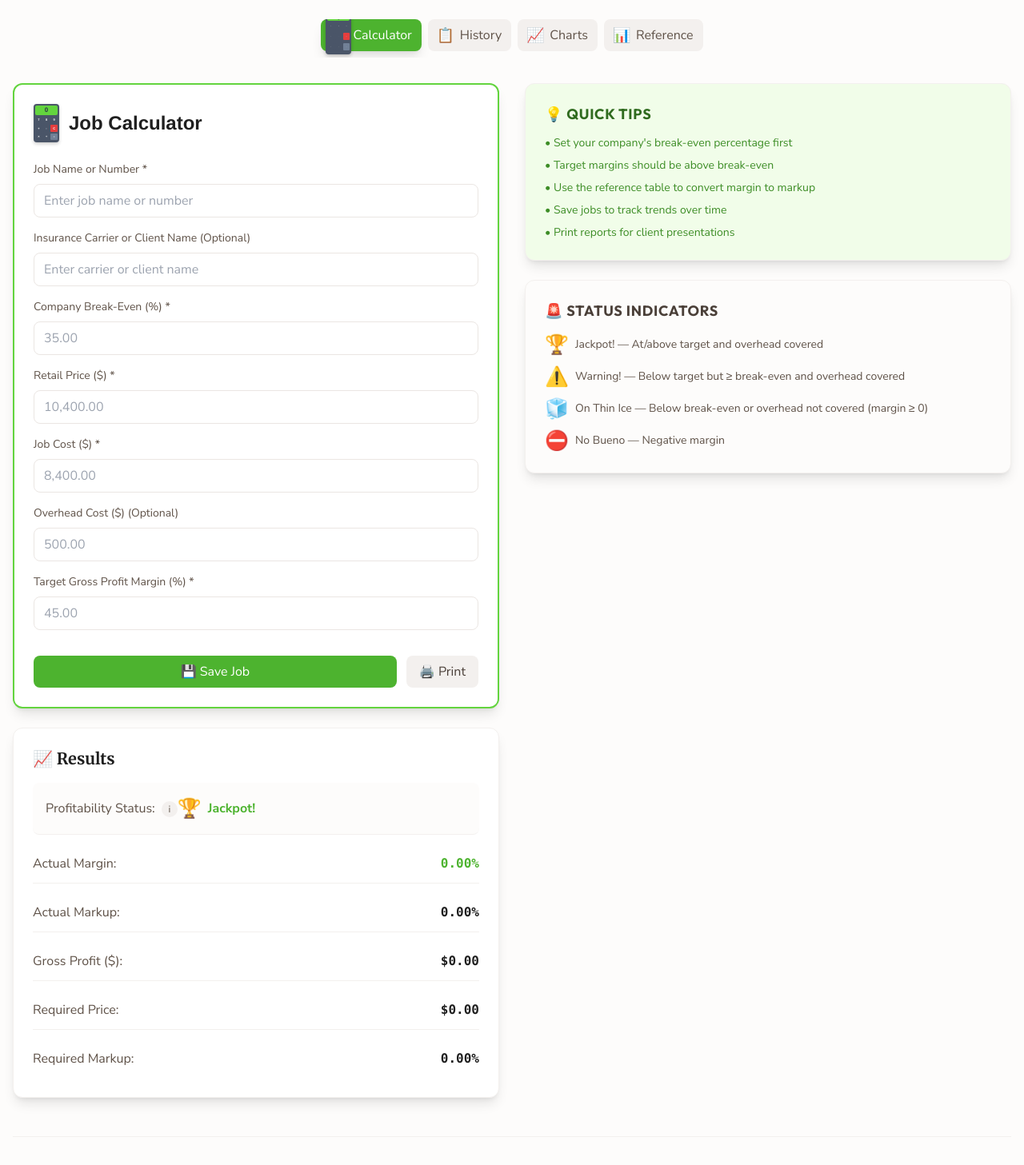
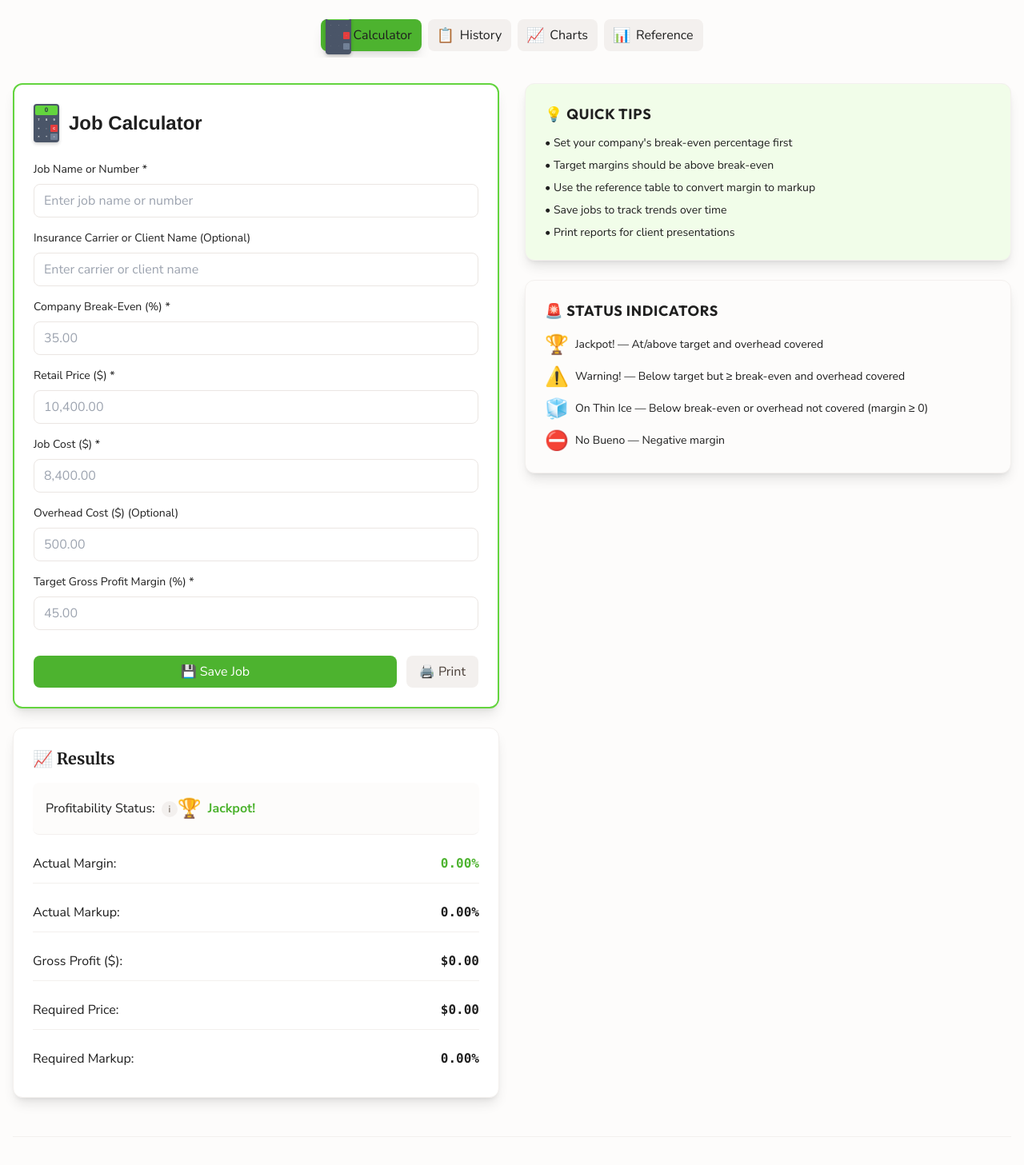
Before and after one commit to KayFernPR/Division-Calculator, a React (Vite) app: page / in a window 1280 px wide. Shown: the part 140-1597 px from the top of the page at 80% size. Built offline with nearby package versions, Linux system fonts and the light colour scheme.

Commit message:
Calculator Icon for Tab and Text colour change

```diff
--- a/src/App.jsx
+++ b/src/App.jsx
@@ -103,9 +103,9 @@ function App() {
               >
                 <span className="mr-2 flex items-center justify-center w-5 h-5">
                   {tab.id === 'calculator' ? (
-                    <div className="calculator-icon flex-shrink-0" style={{width: '20px', height: '20px', fontSize: '2px'}}>
-                      <div className="calc-screen" style={{height: '4px', fontSize: '3px'}}>0</div>
-                      <div className="calc-buttons" style={{height: '14px'}}>
+                    <div className="calculator-icon flex-shrink-0" style={{width: '16px', height: '16px', fontSize: '1px'}}>
+                      <div className="calc-screen" style={{height: '3px', fontSize: '2px'}}>0</div>
+                      <div className="calc-buttons" style={{height: '11px'}}>
                         <div className="calc-btn" style={{fontSize: '1px'}}>7</div>
                         <div className="calc-btn" style={{fontSize: '1px'}}>8</div>
                         <div className="calc-btn" style={{fontSize: '1px'}}>9</div>
@@ -121,7 +121,7 @@ function App() {
                     <span className="text-lg">{tab.icon}</span>
                   )}
                 </span>
-                <span>{tab.label}</span>
+                <span style={{color: '#1F1F1F'}}>{tab.label}</span>
               </button>
             ))}
           </div>
@@ -135,10 +135,10 @@ function App() {
               <Calculator onAddJob={addJob} />
               <div className="space-y-6">
                 <div className="card bg-primary-50 dark:bg-primary-900/20">
-                  <h3 className="text-lg font-semibold text-primary-800 dark:text-primary-200 mb-3 font-subheader">
+                  <h3 className="text-lg font-semibold mb-3 font-subheader" style={{color: '#1F1F1F'}}>
                     💡 Quick Tips
                   </h3>
-                  <ul className="text-sm text-primary-700 dark:text-primary-300 space-y-2">
+                  <ul className="text-sm space-y-2" style={{color: '#1F1F1F'}}>
                     <li>• Set your company's break-even percentage first</li>
                     <li>• Target margins should be above break-even</li>
                     <li>• Use the reference table to convert margin to markup</li>
@@ -148,25 +148,25 @@ function App() {
                 </div>
 
                 <div className="card bg-neutral-50 dark:bg-neutral-800">
-                  <h3 className="text-lg font-semibold text-neutral-800 dark:text-neutral-200 mb-3 font-subheader">
+                  <h3 className="text-lg font-semibold mb-3 font-subheader" style={{color: '#1F1F1F'}}>
                     🚨 Status Indicators
                   </h3>
-                  <div className="space-y-2 text-sm">
+                  <div className="space-y-2 text-sm" style={{color: '#1F1F1F'}}>
                     <div className="flex items-center gap-2">
                       <span className="text-2xl">🏆</span>
-                      <span className="text-neutral-700 dark:text-neutral-300">Jackpot! — At/above target and overhead covered</span>
+                      <span>Jackpot! — At/above target and overhead covered</span>
                     </div>
                     <div className="flex items-center gap-2">
                       <span className="text-2xl">⚠️</span>
-                      <span className="text-neutral-700 dark:text-neutral-300">Warning! — Below target but ≥ break-even and overhead covered</span>
+                      <span>Warning! — Below target but ≥ break-even and overhead covered</span>
                     </div>
                     <div className="flex items-center gap-2">
                       <span className="text-2xl">🧊</span>
-                      <span className="text-neutral-700 dark:text-neutral-300">On Thin Ice — Below break-even or overhead not covered (margin ≥ 0)</span>
+                      <span>On Thin Ice — Below break-even or overhead not covered (margin ≥ 0)</span>
                     </div>
                     <div className="flex items-center gap-2">
                       <span className="text-2xl">⛔</span>
-                      <span className="text-neutral-700 dark:text-neutral-300">No Bueno — Negative margin</span>
+                      <span>No Bueno — Negative margin</span>
                     </div>
                   </div>
                 </div>
@@ -196,10 +196,10 @@ function App() {
 
         {/* Footer */}
         <footer className="text-center mt-12 pt-8 border-t border-neutral-200 dark:border-neutral-700">
-          <p className="text-neutral-600 dark:text-neutral-400">
+          <p style={{color: '#1F1F1F'}}>
             © 2024 Restoration Profitability Calculator. Built with React + Tailwind CSS
           </p>
-          <p className="text-sm text-neutral-500 dark:text-neutral-500 mt-2">
+          <p className="text-sm mt-2" style={{color: '#1F1F1F'}}>
             Designed specifically for restoration contractors
           </p>
         </footer>
--- a/src/components/Calculator.jsx
+++ b/src/components/Calculator.jsx
@@ -440,7 +440,7 @@ const Calculator = ({ onAddJob }) => {
         <form onSubmit={handleSubmit} className="space-y-4">
           {/* Job Name */}
           <div>
-            <label htmlFor="jobName" className="block text-sm font-medium text-neutral-700 dark:text-neutral-300 mb-2">
+            <label htmlFor="jobName" className="block text-sm font-medium mb-2" style={{color: '#1F1F1F'}}>
               Job Name or Number *
             </label>
             <input
@@ -459,7 +459,7 @@ const Calculator = ({ onAddJob }) => {
 
           {/* Insurance Carrier */}
           <div>
-            <label htmlFor="insuranceCarrier" className="block text-sm font-medium text-neutral-700 dark:text-neutral-300 mb-2">
+            <label htmlFor="insuranceCarrier" className="block text-sm font-medium mb-2" style={{color: '#1F1F1F'}}>
               Insurance Carrier or Client Name (Optional)
             </label>
             <input
@@ -475,7 +475,7 @@ const Calculator = ({ onAddJob }) => {
 
           {/* Break-Even Percentage */}
           <div>
-            <label htmlFor="breakEvenPercent" className="block text-sm font-medium text-neutral-700 dark:text-neutral-300 mb-2">
+            <label htmlFor="breakEvenPercent" className="block text-sm font-medium mb-2" style={{color: '#1F1F1F'}}>
               Company Break-Even (%) *
             </label>
             <input
@@ -497,7 +497,7 @@ const Calculator = ({ onAddJob }) => {
 
           {/* Retail Price */}
           <div>
-            <label htmlFor="retailPrice" className="block text-sm font-medium text-neutral-700 dark:text-neutral-300 mb-2">
+            <label htmlFor="retailPrice" className="block text-sm font-medium mb-2" style={{color: '#1F1F1F'}}>
               Retail Price ($) *
             </label>
             <input
@@ -518,7 +518,7 @@ const Calculator = ({ onAddJob }) => {
 
           {/* Job Cost */}
           <div>
-            <label htmlFor="jobCost" className="block text-sm font-medium text-neutral-700 dark:text-neutral-300 mb-2">
+            <label htmlFor="jobCost" className="block text-sm font-medium mb-2" style={{color: '#1F1F1F'}}>
               Job Cost ($) *
             </label>
             <input
@@ -539,7 +539,7 @@ const Calculator = ({ onAddJob }) => {
 
           {/* Overhead Cost (Optional) */}
           <div>
-            <label htmlFor="overheadCost" className="block text-sm font-medium text-neutral-700 dark:text-neutral-300 mb-2">
+            <label htmlFor="overheadCost" className="block text-sm font-medium mb-2" style={{color: '#1F1F1F'}}>
               Overhead Cost ($) (Optional)
             </label>
             <input
@@ -560,7 +560,7 @@ const Calculator = ({ onAddJob }) => {
 
           {/* Target Margin */}
           <div>
-            <label htmlFor="targetMargin" className="block text-sm font-medium text-neutral-700 dark:text-neutral-300 mb-2">
+            <label htmlFor="targetMargin" className="block text-sm font-medium mb-2" style={{color: '#1F1F1F'}}>
               Target Gross Profit Margin (%) *
             </label>
             <input
@@ -608,7 +608,7 @@ const Calculator = ({ onAddJob }) => {
           {/* Profitability Status */}
           <div className="result-item bg-neutral-50 dark:bg-neutral-800 rounded-lg p-4">
             <div className="flex items-center justify-between">
-              <div className="flex items-center gap-2 text-neutral-700 dark:text-neutral-300 font-medium">
+              <div className="flex items-center gap-2 font-medium" style={{color: '#1F1F1F'}}>
                 <span>Profitability Status:</span>
                 <div className="relative group select-none" ref={statusHelpRef}>
                   <button
@@ -646,35 +646,35 @@ const Calculator = ({ onAddJob }) => {
           </div>
 
           <div className="result-item">
-            <span className="text-neutral-700 dark:text-neutral-300">Actual Margin:</span>
+            <span style={{color: '#1F1F1F'}}>Actual Margin:</span>
             <span className={`result-value ${getStatusColor(results.profitabilityStatus)}`}>
               {formatPercentage(results.actualMargin)}
             </span>
           </div>
 
           <div className="result-item">
-            <span className="text-neutral-700 dark:text-neutral-300">Actual Markup:</span>
+            <span style={{color: '#1F1F1F'}}>Actual Markup:</span>
             <span className="result-value">
               {formatPercentage(results.actualMarkup)}
             </span>
           </div>
 
           <div className="result-item">
-            <span className="text-neutral-700 dark:text-neutral-300">Gross Profit ($):</span>
+            <span style={{color: '#1F1F1F'}}>Gross Profit ($):</span>
             <span className="result-value">
               {formatCurrency(results.grossProfit)}
             </span>
           </div>
 
           <div className="result-item">
-            <span className="text-neutral-700 dark:text-neutral-300">Required Price:</span>
+            <span style={{color: '#1F1F1F'}}>Required Price:</span>
             <span className="result-value">
               {formatCurrency(results.requiredPrice)}
             </span>
           </div>
 
           <div className="result-item">
-            <span className="text-neutral-700 dark:text-neutral-300">Required Markup:</span>
+            <span style={{color: '#1F1F1F'}}>Required Markup:</span>
             <span className="result-value">
               {formatPercentage(results.requiredMarkup)}
             </span>
@@ -683,7 +683,7 @@ const Calculator = ({ onAddJob }) => {
           {results.profitShortfall > 0 && (
             <>
               <div className="result-item">
-                <span className="text-neutral-700 dark:text-neutral-300">Profit Shortfall:</span>
+                <span style={{color: '#1F1F1F'}}>Profit Shortfall:</span>
                 <span className="result-value text-danger-600 dark:text-danger-400">
                   {formatCurrency(results.profitShortfall)}
                 </span>
--- a/src/components/ProfitChart.jsx
+++ b/src/components/ProfitChart.jsx
@@ -133,7 +133,7 @@ const ProfitChart = ({ jobs }) => {
       <div className="grid grid-cols-1 md:grid-cols-3 gap-4 mb-6">
         {/* Chart Type */}
         <div>
-          <label className="block text-sm font-medium text-neutral-700 dark:text-neutral-300 mb-2">
+          <label className="block text-sm font-medium style={{color: '#1F1F1F'}} mb-2">
             Chart Type
           </label>
           <select
@@ -148,7 +148,7 @@ const ProfitChart = ({ jobs }) => {
 
         {/* Filter by Carrier */}
         <div>
-          <label className="block text-sm font-medium text-neutral-700 dark:text-neutral-300 mb-2">
+          <label className="block text-sm font-medium style={{color: '#1F1F1F'}} mb-2">
             Filter by Carrier
           </label>
           <select
@@ -165,7 +165,7 @@ const ProfitChart = ({ jobs }) => {
 
         {/* Filter by Month */}
         <div>
-          <label className="block text-sm font-medium text-neutral-700 dark:text-neutral-300 mb-2">
+          <label className="block text-sm font-medium style={{color: '#1F1F1F'}} mb-2">
             Filter by Month
           </label>
           <select
```
Also changed, not shown: src/components/JobHistory.jsx (+4 -4 lines), src/components/MarginMarkupTable.jsx (+6 -6 lines).
